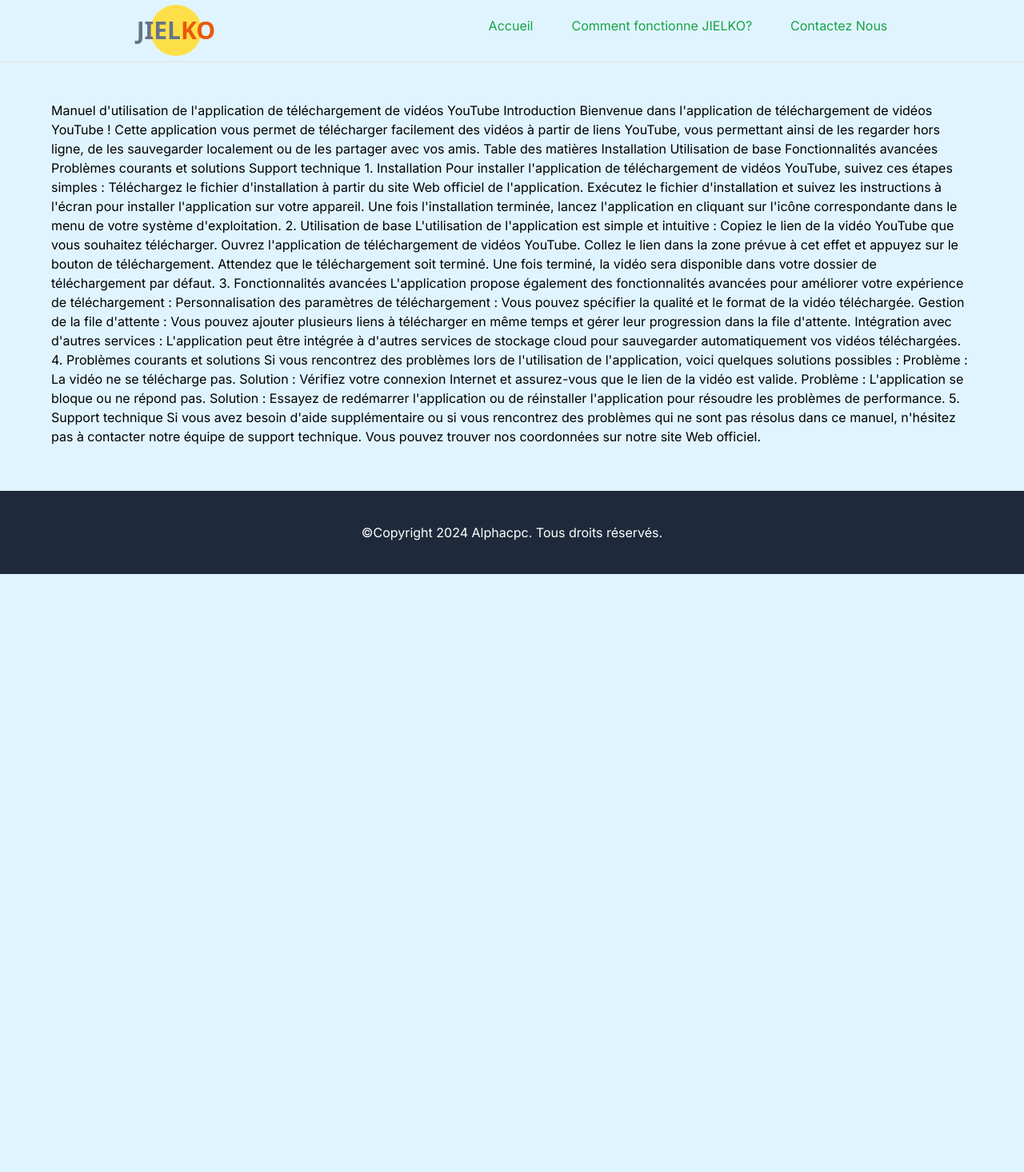
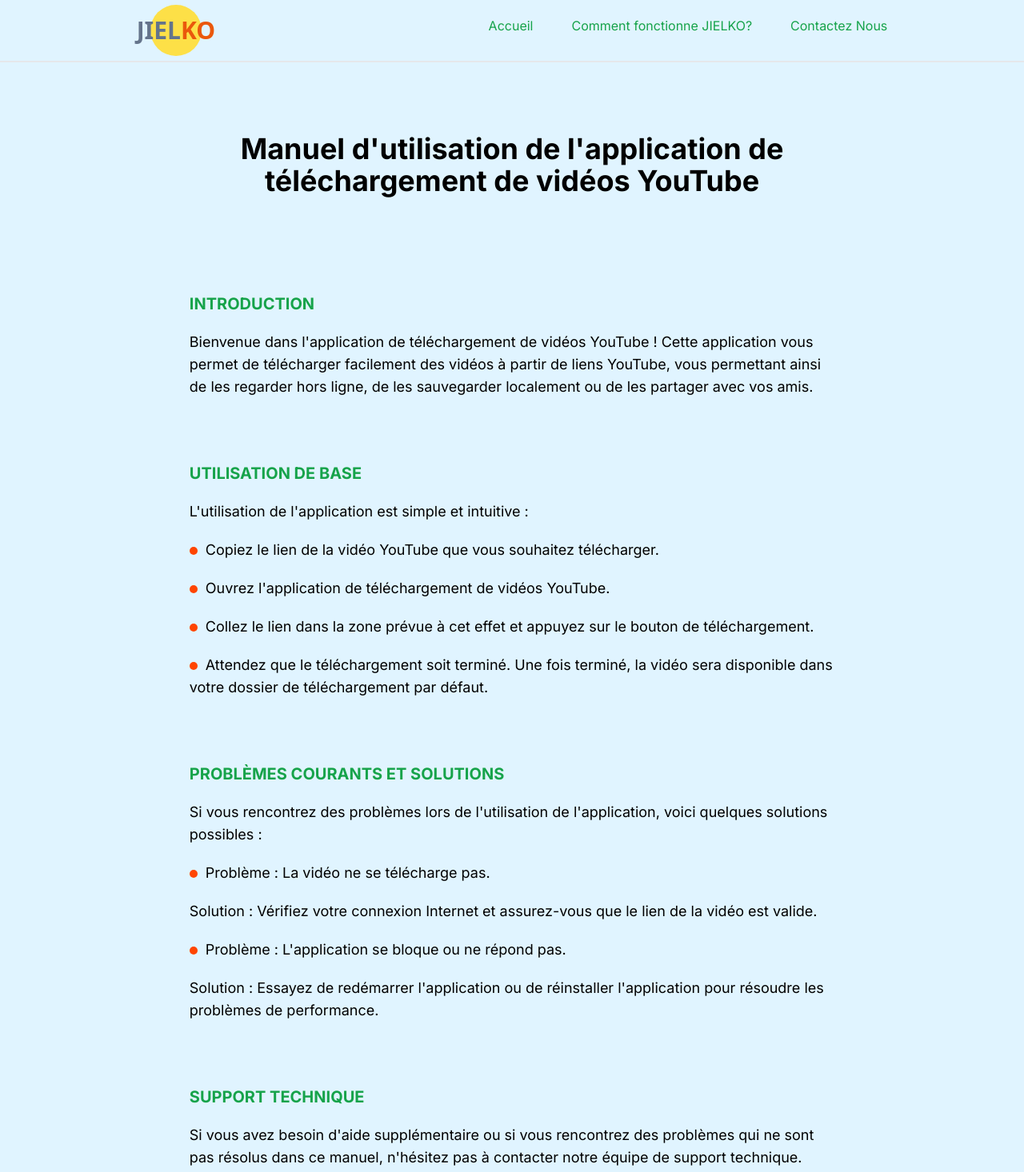
Before and after one commit to alphacpc/downloader, a Next.js app in the folder ui/: page /modop in a window 1280 px wide. Shown: the top 1466 px of the page at 80% size. Before the commit the page ends 800 px from the top, so only its background shows below. Built offline with nearby package versions, Linux system fonts and the light colour scheme.

Commit message:
design page modop

```diff
--- a/ui/src/app/modop/page.tsx
+++ b/ui/src/app/modop/page.tsx
@@ -1,43 +1,49 @@
 export default function Page() {
-        return <div>
 
-Manuel d'utilisation de l'application de téléchargement de vidéos YouTube
-Introduction
-Bienvenue dans l'application de téléchargement de vidéos YouTube ! Cette application vous permet de télécharger facilement des vidéos à partir de liens YouTube, vous permettant ainsi de les regarder hors ligne, de les sauvegarder localement ou de les partager avec vos amis.
+        const h1 = "text-4xl text-center font-bold py-10"
+        const h2 = "text-xl font-bold my-5 uppercase mt-20 text-green-600"
+        const ul = "ul-list"
 
-Table des matières
-Installation
-Utilisation de base
-Fonctionnalités avancées
-Problèmes courants et solutions
-Support technique
-1. Installation
-Pour installer l'application de téléchargement de vidéos YouTube, suivez ces étapes simples :
+        return <div className=" min-h-[80vh] text-lg mx-[15%]">
 
-Téléchargez le fichier d'installation à partir du site Web officiel de l'application.
-Exécutez le fichier d'installation et suivez les instructions à l'écran pour installer l'application sur votre appareil.
-Une fois l'installation terminée, lancez l'application en cliquant sur l'icône correspondante dans le menu de votre système d'exploitation.
-2. Utilisation de base
-L'utilisation de l'application est simple et intuitive :
+                <h1 className={h1}>Manuel d'utilisation de l'application de téléchargement de vidéos YouTube</h1>
 
-Copiez le lien de la vidéo YouTube que vous souhaitez télécharger.
-Ouvrez l'application de téléchargement de vidéos YouTube.
-Collez le lien dans la zone prévue à cet effet et appuyez sur le bouton de téléchargement.
-Attendez que le téléchargement soit terminé. Une fois terminé, la vidéo sera disponible dans votre dossier de téléchargement par défaut.
-3. Fonctionnalités avancées
-L'application propose également des fonctionnalités avancées pour améliorer votre expérience de téléchargement :
+                <div>
+                        <h2 className={h2}>Introduction</h2>
+                        <p>Bienvenue dans l'application de téléchargement de vidéos YouTube !
+                        Cette application vous permet de télécharger facilement des vidéos à partir
+                        de liens YouTube, vous permettant ainsi de les regarder hors ligne, de les
+                        sauvegarder localement ou de les partager avec vos amis.</p>
+                </div>
 
-Personnalisation des paramètres de téléchargement : Vous pouvez spécifier la qualité et le format de la vidéo téléchargée.
-Gestion de la file d'attente : Vous pouvez ajouter plusieurs liens à télécharger en même temps et gérer leur progression dans la file d'attente.
-Intégration avec d'autres services : L'application peut être intégrée à d'autres services de stockage cloud pour sauvegarder automatiquement vos vidéos téléchargées.
-4. Problèmes courants et solutions
-Si vous rencontrez des problèmes lors de l'utilisation de l'application, voici quelques solutions possibles :
+                <div>
+                        <h2 className={h2}>Utilisation de base</h2>
+                        <p>L'utilisation de l'application est simple et intuitive : </p>
+                        <ul className={ul}>
+                                <li>Copiez le lien de la vidéo YouTube que vous souhaitez télécharger.</li>
+                                <li>Ouvrez l'application de téléchargement de vidéos YouTube.</li>
+                                <li>Collez le lien dans la zone prévue à cet effet et appuyez sur le bouton de téléchargement.</li>
+                                <li>Attendez que le téléchargement soit terminé. Une fois terminé, la vidéo sera disponible dans votre dossier de téléchargement par défaut.</li>
+                        </ul>
+                </div>
 
-Problème : La vidéo ne se télécharge pas.
-Solution : Vérifiez votre connexion Internet et assurez-vous que le lien de la vidéo est valide.
-Problème : L'application se bloque ou ne répond pas.
-Solution : Essayez de redémarrer l'application ou de réinstaller l'application pour résoudre les problèmes de performance.
-5. Support technique
-Si vous avez besoin d'aide supplémentaire ou si vous rencontrez des problèmes qui ne sont pas résolus dans ce manuel, n'hésitez pas à contacter notre équipe de support technique. Vous pouvez trouver nos coordonnées sur notre site Web officiel.
+                <div>
+                        <h2 className={h2}>Problèmes courants et solutions</h2>
+                        <p>Si vous rencontrez des problèmes lors de l'utilisation de l'application, voici quelques solutions possibles :</p>
+                        <ul className={ul}>
+                                <li>Problème : La vidéo ne se télécharge pas.</li>
+                                <p>Solution : Vérifiez votre connexion Internet et assurez-vous que le lien de la vidéo est valide.</p>
+                                <li>Problème : L'application se bloque ou ne répond pas.</li>
+                                <p>Solution : Essayez de redémarrer l'application ou de réinstaller l'application pour
+                                résoudre les problèmes de performance.</p>
+                        </ul>
+                </div>
+
+                <div>
+                        <h2 className={h2}>Support technique</h2>
+                        <p>Si vous avez besoin d'aide supplémentaire ou si vous rencontrez des problèmes qui ne
+                        sont pas résolus dans ce manuel, n'hésitez pas à contacter notre équipe de support technique.
+                        Vous pouvez trouver nos coordonnées sur notre site Web officiel. </p>
+                </div>
         </div>
 }
--- a/ui/src/styles/globals.css
+++ b/ui/src/styles/globals.css
@@ -22,3 +22,18 @@
 .div-videos .div-item-video:nth-child(5n){
   margin-right: 0px !important;
 }
+
+.ul-list li::before{
+  background-color: orangered;
+  border-radius: 50%;
+  position: relative;
+  padding: 5px 5px;
+  content: '';
+  margin-right: 10px;
+  display: inline-block;
+  align-items: center;
+}
+
+.ul-list li{
+  margin: 20px 0;
+}
```
